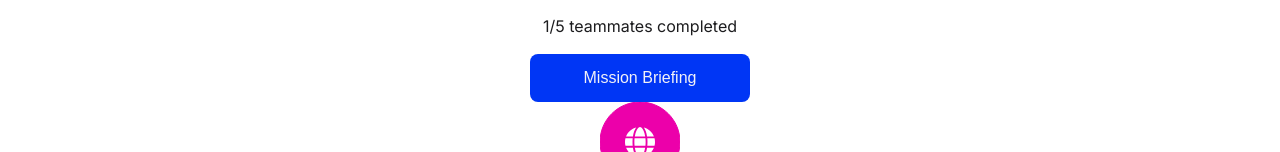
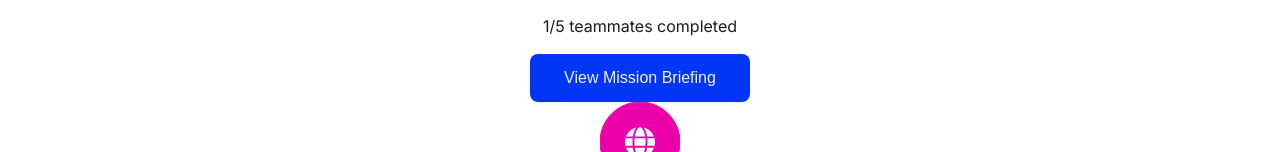
Before and after one commit to cherryontech/MissionCollective, a React (Vite) app: page /mission-hub in a window 1280 px wide. Shown: the part 782-934 px from the top of the page. Built offline with nearby package versions, Linux system fonts and the light colour scheme.

Commit message:
Updates button text

```diff
--- a/src/Components/MissionHubCard.jsx
+++ b/src/Components/MissionHubCard.jsx
@@ -3,7 +3,7 @@ import starCircle from "../assets/icons/starCircle.svg";
 import { cardContent } from "../data/missionHubCards";
 
 const buttonText = {
-  beforeActivity: "Mission Briefing",
+  beforeActivity: "View Mission Briefing",
   afterActivity: "View Team Contributions",
 };
 
```
